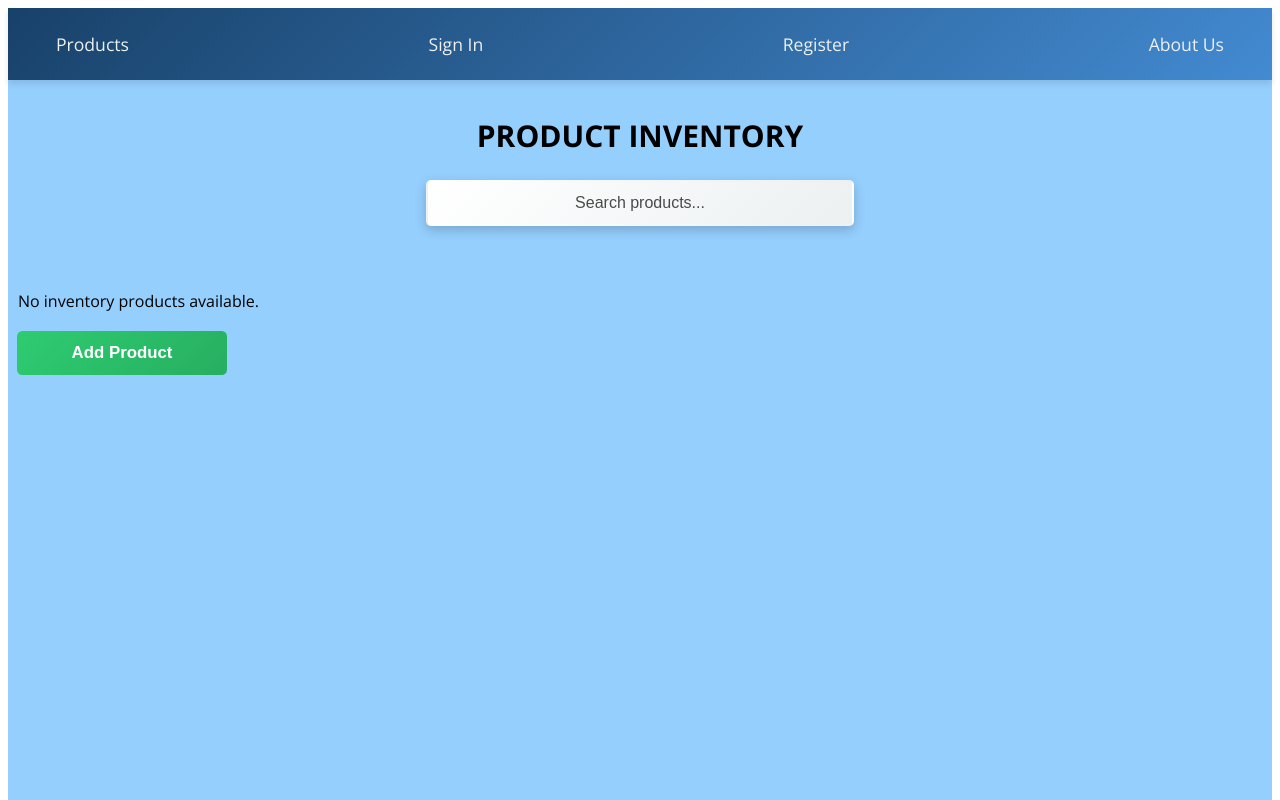
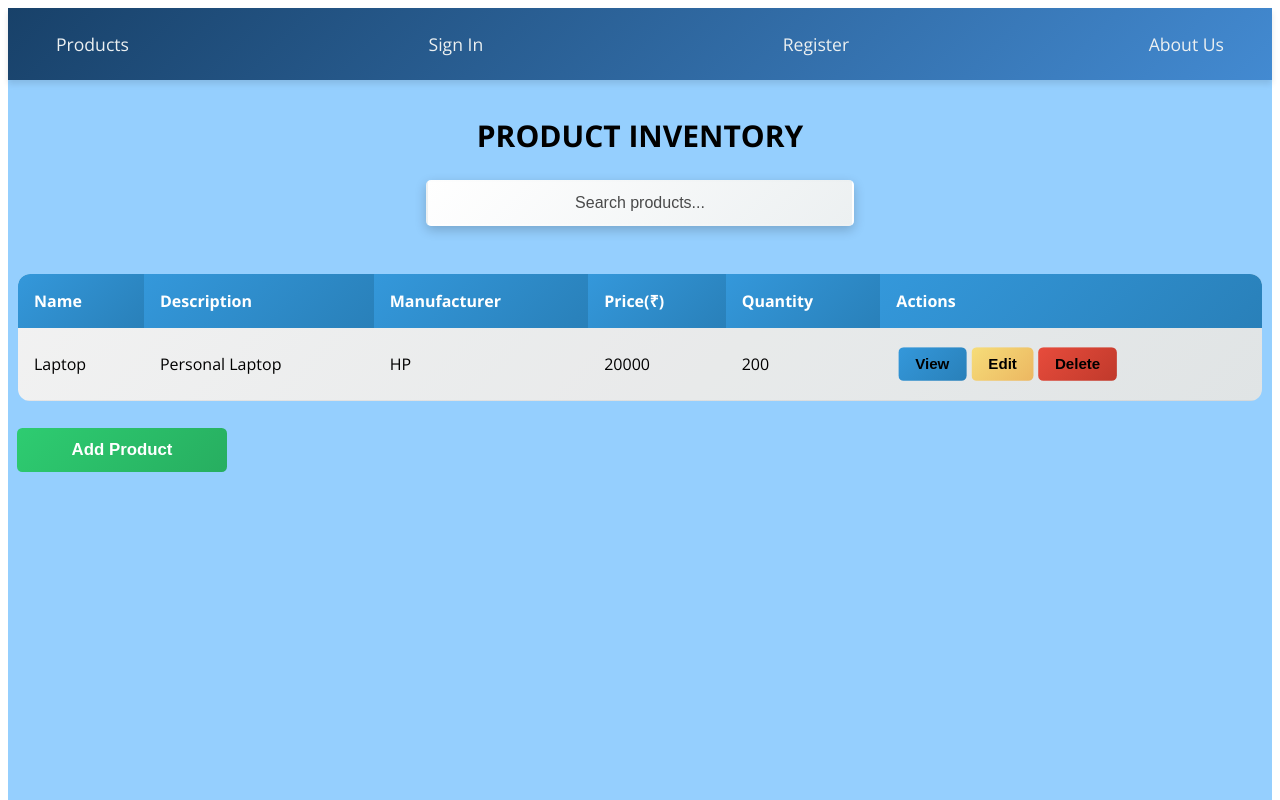
Before and after one commit to AshutoshNayak03/capstone-ecommerce, an Angular app: page / in a window 1280 px wide. Shown: the top 800 px of the page. Built offline with nearby package versions, Linux system fonts and the light colour scheme; data requests are answered from the project's data file.

Commit message:
Added Currency symbols

```diff
--- a/src/app/product-form/product-form.component.html
+++ b/src/app/product-form/product-form.component.html
@@ -32,7 +32,7 @@
      />
     <div *ngIf="!product.manufacturer && form.submitted" class="error">Manufacturer is required.</div>
 
-    <label for="price">Price:</label>
+    <label for="price">Price(&#8377;):</label>
     <input
       type="number"
       id="price"
@@ -41,7 +41,7 @@
       required
       min="1"
       />
-    <div *ngIf="product.price < 1 && form.submitted" class="error">Price must be at least $1.</div>
+    <div *ngIf="product.price < 1 && form.submitted" class="error">Price must be at least (&#8377;) 1.</div>
 
     <label for="quantity">Quantity:</label>
     <input
--- a/src/app/product-list/product-list.component.html
+++ b/src/app/product-list/product-list.component.html
@@ -16,7 +16,7 @@
         <th>Name</th>
         <th>Description</th>
         <th>Manufacturer</th>
-        <th>Price</th>
+        <th>Price(&#8377;)</th>
         <th>Quantity</th>
         <th>Actions</th>
       </tr>
--- a/src/db.json
+++ b/src/db.json
@@ -40,5 +40,14 @@
       "mobile": "0123456789"
     }
   ],
-  "products": []
+  "products": [
+    {
+      "id": "1712",
+      "name": "Laptop",
+      "description": "Personal Laptop",
+      "manufacturer": "HP",
+      "price": 20000,
+      "quantity": 200
+    }
+  ]
 }
```
